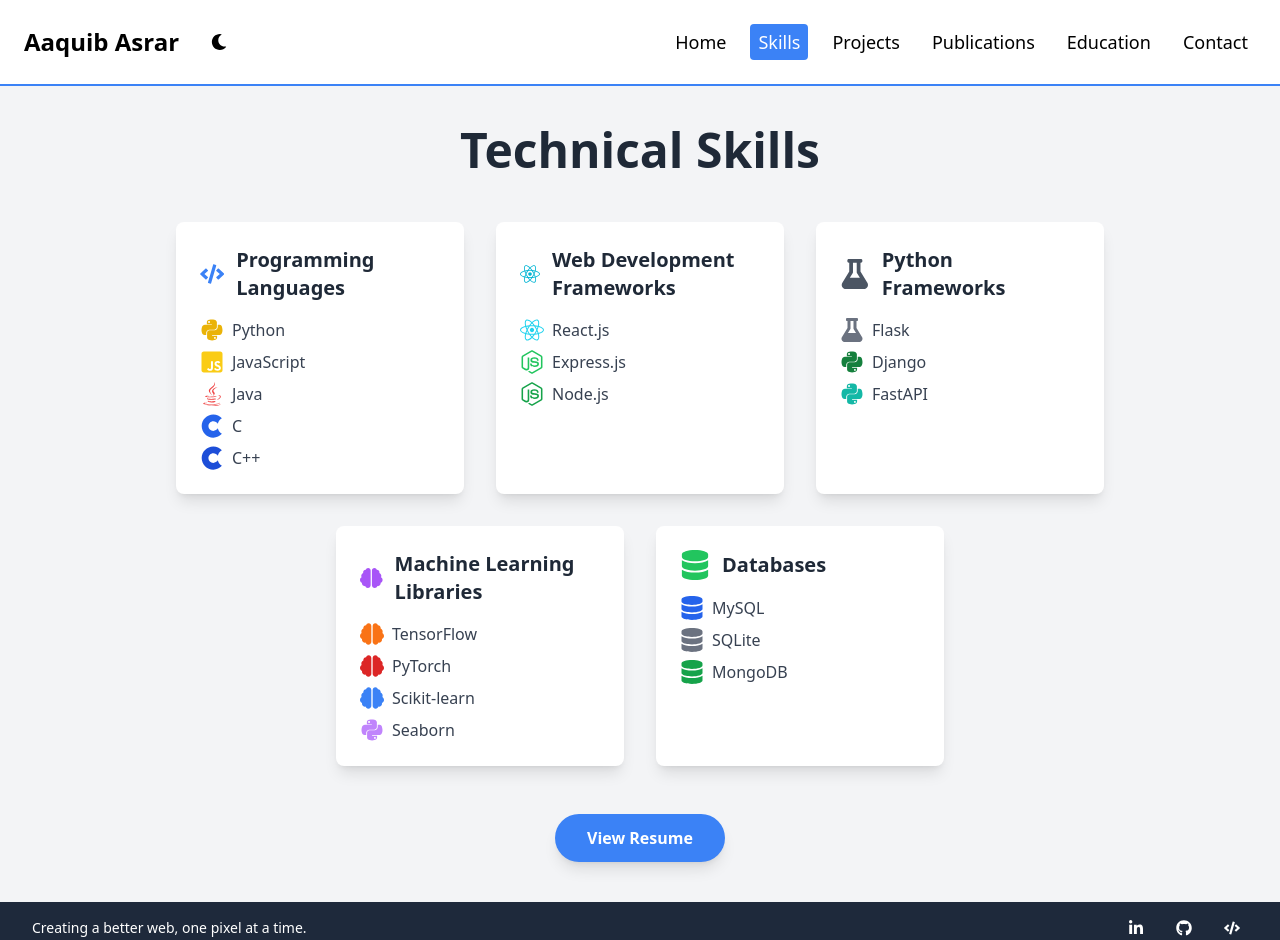
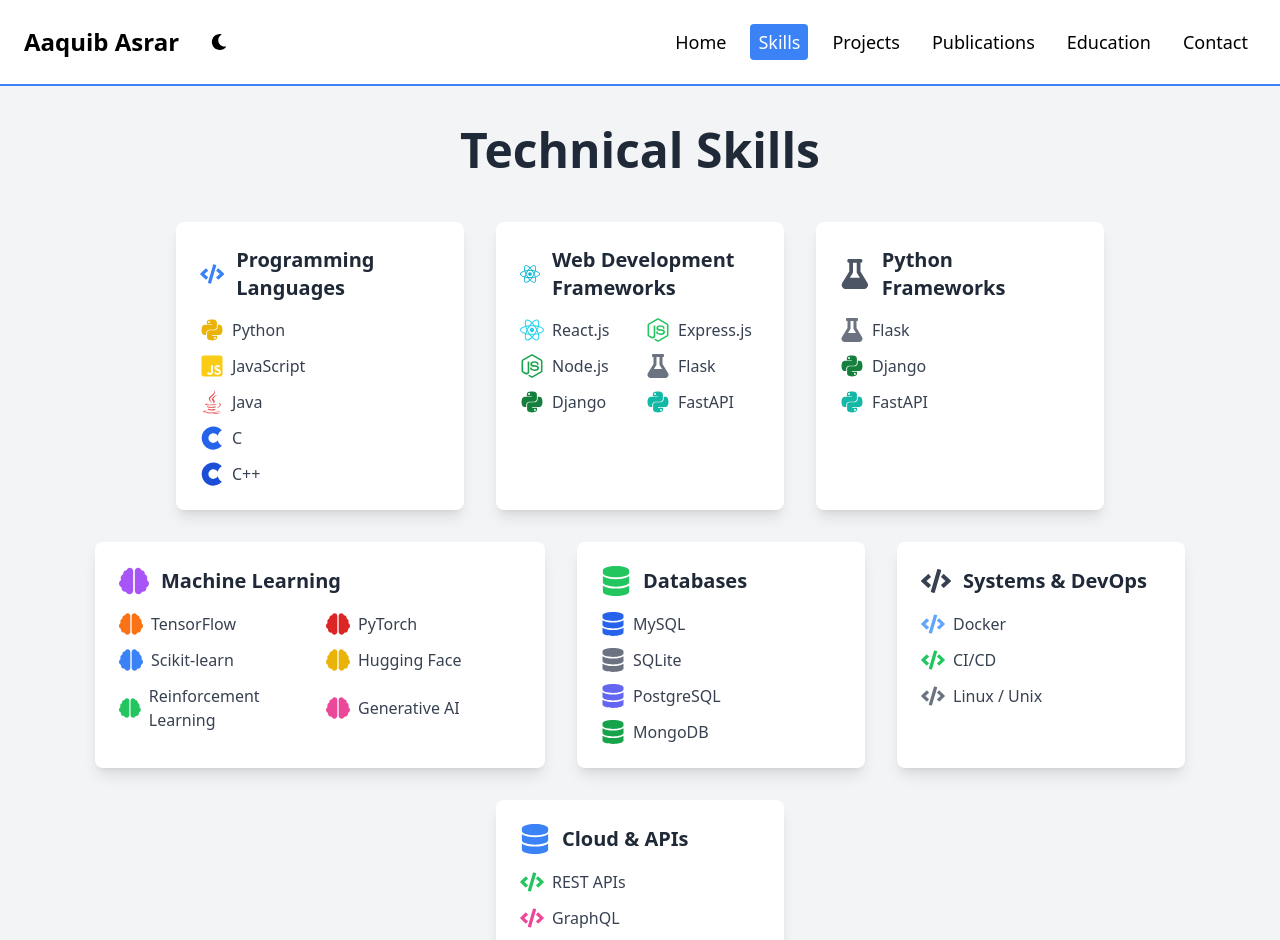
Before and after one commit to Aaquib07/portfolio, a React (Create React App) app: page /skills in a window 1280 px wide. Shown: the top 940 px of the page. Built offline with nearby package versions, Linux system fonts and the light colour scheme.

Commit message:
Added projects

```diff
--- a/src/components/ProjectCard.jsx
+++ b/src/components/ProjectCard.jsx
@@ -6,24 +6,24 @@
 
 const ProjectCard = memo(function ProjectCard({ project }) {
   return (
-    <div className="flex flex-col bg-rose-200 dark:bg-emerald-900 max-w-sm rounded-lg overflow-hidden shadow-lg m-4 p-4 transition hover:scale-110 duration-300 ease-in-out">
+    <div className="flex flex-col h-full bg-rose-200 dark:bg-emerald-900 rounded-lg overflow-hidden shadow-lg p-4 transition hover:scale-105 duration-300 ease-in-out">
       <img
         src={House}
         alt=""
-        className="w-fit object-cover rounded-lg"
-        style={{ height: "150px", width: "auto" }}
+        className="w-full h-40 object-cover rounded-lg"
+        style={{ height: "150px" }}
       />
       <div className="flex flex-col flex-grow px-6 py-4">
         <div className="font-bold text-xl mb-2 dark:text-slate-200">
           {project.title}
         </div>
-        <ul className="list-disc text-gray-700 dark:text-slate-200 text-base flex-grow">
+        <ul className="list-disc text-gray-700 dark:text-slate-200 text-base flex-grow pl-5">
           {project.description.map((desc, index) => (
             <li key={index}>{desc}</li>
           ))}
         </ul>
       </div>
-      <div className="flex flex-col justify-center gap-2 px-6 pt-4 pb-2">
+      <div className="mt-auto flex flex-col justify-center gap-2 px-6 pt-4 pb-2">
         <Link
           to={project.codeLink}
           target="_blank"
--- a/src/components/PublicationCard.jsx
+++ b/src/components/PublicationCard.jsx
@@ -4,8 +4,8 @@
 
 const PublicationCard = memo(function PublicationCard({ publication }) {
   return (
-    <div className='flex flex-col bg-rose-200 dark:bg-emerald-900 max-w-lg rounded-lg overflow-hidden shadow-lg m-4 p-4 transition hover:scale-110 duration-300 ease-in-out'>
-        <img src={House} alt="" className='w-fit object-cover rounded-lg' style={{ height: '150px', width: "auto" }} />
+    <div className='flex flex-col h-full bg-rose-200 dark:bg-emerald-900 rounded-lg overflow-hidden shadow-lg p-4 transition hover:scale-105 duration-300 ease-in-out'>
+        <img src={House} alt="" className='w-full h-40 object-cover rounded-lg' style={{ height: '150px' }} />
         <div className="flex flex-col flex-grow px-6 py-4">
             <div className="font-bold text-xl mb-2 dark:text-slate-200">
                 {publication.title}
@@ -17,7 +17,7 @@
                 {publication.description.map((desc, index) => <li key={index}>{desc}</li>)}
             </ul>
         </div>
-        <div className="flex justify-center px-6 pt-4 pb-2">
+        <div className="mt-auto flex flex-col justify-center gap-2 px-6 pt-4 pb-2">
             <Link to={publication.paperLink} target='_blank' rel='noopener noreferrer' className='flex items-center justify-center gap-2 bg-blue-500 hover:bg-blue-700 text-white font-bold py-2 px-4 rounded-full duration-300 ease-in-out hover:scale-105'>
                 <p>Publication Link</p>
             </Link>
--- a/src/components/Skills.jsx
+++ b/src/components/Skills.jsx
@@ -16,48 +16,72 @@
       title: "Programming Languages",
       icon: <FaCode className="text-3xl text-blue-500" />,
       skills: [
-        { name: "Python", icon: <FaPython className="text-2xl text-yellow-500" />, level: 90 },
-        { name: "JavaScript", icon: <FaJsSquare className="text-2xl text-yellow-400" />, level: 85 },
-        { name: "Java", icon: <FaJava className="text-2xl text-red-500" />, level: 80 },
-        { name: "C", icon: <FaCuttlefish className="text-2xl text-blue-600" />, level: 75 },
-        { name: "C++", icon: <FaCuttlefish className="text-2xl text-blue-700" />, level: 75 }
+        { name: "Python", icon: <FaPython className="text-2xl text-yellow-500" /> },
+        { name: "JavaScript", icon: <FaJsSquare className="text-2xl text-yellow-400" /> },
+        { name: "Java", icon: <FaJava className="text-2xl text-red-500" /> },
+        { name: "C", icon: <FaCuttlefish className="text-2xl text-blue-600" /> },
+        { name: "C++", icon: <FaCuttlefish className="text-2xl text-blue-700" /> }
       ]
     },
     {
       title: "Web Development Frameworks",
       icon: <FaReact className="text-3xl text-cyan-500" />,
       skills: [
-        { name: "React.js", icon: <FaReact className="text-2xl text-cyan-400" />, level: 85 },
-        { name: "Express.js", icon: <FaNodeJs className="text-2xl text-green-500" />, level: 80 },
-        { name: "Node.js", icon: <FaNodeJs className="text-2xl text-green-600" />, level: 80 }
+        { name: "React.js", icon: <FaReact className="text-2xl text-cyan-400" /> },
+        { name: "Express.js", icon: <FaNodeJs className="text-2xl text-green-500" /> },
+        { name: "Node.js", icon: <FaNodeJs className="text-2xl text-green-600" /> },
+        { name: "Flask", icon: <FaFlask className="text-2xl text-gray-500" /> },
+        { name: "Django", icon: <FaPython className="text-2xl text-green-700" /> },
+        { name: "FastAPI", icon: <FaPython className="text-2xl text-teal-500" /> }
       ]
     },
     {
       title: "Python Frameworks",
       icon: <FaFlask className="text-3xl text-gray-600" />,
       skills: [
-        { name: "Flask", icon: <FaFlask className="text-2xl text-gray-500" />, level: 85 },
-        { name: "Django", icon: <FaPython className="text-2xl text-green-700" />, level: 80 },
-        { name: "FastAPI", icon: <FaPython className="text-2xl text-teal-500" />, level: 75 }
+        { name: "Flask", icon: <FaFlask className="text-2xl text-gray-500" /> },
+        { name: "Django", icon: <FaPython className="text-2xl text-green-700" /> },
+        { name: "FastAPI", icon: <FaPython className="text-2xl text-teal-500" /> }
       ]
     },
     {
-      title: "Machine Learning Libraries",
+      title: "Machine Learning",
       icon: <FaBrain className="text-3xl text-purple-500" />,
       skills: [
-        { name: "TensorFlow", icon: <FaBrain className="text-2xl text-orange-500" />, level: 80 },
-        { name: "PyTorch", icon: <FaBrain className="text-2xl text-red-600" />, level: 80 },
-        { name: "Scikit-learn", icon: <FaBrain className="text-2xl text-blue-500" />, level: 85 },
-        { name: "Seaborn", icon: <FaPython className="text-2xl text-purple-400" />, level: 75 }
+        { name: "TensorFlow", icon: <FaBrain className="text-2xl text-orange-500" /> },
+        { name: "PyTorch", icon: <FaBrain className="text-2xl text-red-600" /> },
+        { name: "Scikit-learn", icon: <FaBrain className="text-2xl text-blue-500" /> },
+        { name: "Hugging Face", icon: <FaBrain className="text-2xl text-yellow-500" /> },
+        { name: "Reinforcement Learning", icon: <FaBrain className="text-2xl text-green-500" /> },
+        { name: "Generative AI", icon: <FaBrain className="text-2xl text-pink-500" /> }
       ]
     },
     {
       title: "Databases",
       icon: <FaDatabase className="text-3xl text-green-500" />,
       skills: [
-        { name: "MySQL", icon: <FaDatabase className="text-2xl text-blue-600" />, level: 85 },
-        { name: "SQLite", icon: <FaDatabase className="text-2xl text-gray-500" />, level: 80 },
-        { name: "MongoDB", icon: <FaDatabase className="text-2xl text-green-600" />, level: 75 }
+        { name: "MySQL", icon: <FaDatabase className="text-2xl text-blue-600" /> },
+        { name: "SQLite", icon: <FaDatabase className="text-2xl text-gray-500" /> },
+        { name: "PostgreSQL", icon: <FaDatabase className="text-2xl text-indigo-500" /> },
+        { name: "MongoDB", icon: <FaDatabase className="text-2xl text-green-600" /> }
+      ]
+    },
+    {
+      title: "Systems & DevOps",
+      icon: <FaCode className="text-3xl text-gray-700" />,
+      skills: [
+        { name: "Docker", icon: <FaCode className="text-2xl text-blue-400" /> },
+        { name: "CI/CD", icon: <FaCode className="text-2xl text-green-500" /> },
+        { name: "Linux / Unix", icon: <FaCode className="text-2xl text-gray-500" /> }
+      ]
+    },
+    {
+      title: "Cloud & APIs",
+      icon: <FaDatabase className="text-3xl text-blue-500" />,
+      skills: [
+        { name: "REST APIs", icon: <FaCode className="text-2xl text-green-500" /> },
+        { name: "GraphQL", icon: <FaCode className="text-2xl text-pink-500" /> },
+        { name: "GCP", icon: <FaCode className="text-2xl text-yellow-500" /> }
       ]
     }
   ];
@@ -66,7 +90,7 @@
     <div>
       <Navbar />
       <div className='bg-gray-100 text-gray-800 dark:bg-zinc-900 min-h-screen py-10 px-6'>
-        <div className="max-w-6xl mx-auto">
+        <div className="max-w-8xl mx-auto">
           <motion.h2
             className='dark:text-slate-200 text-5xl font-bold mb-12 text-center'
             initial={{ opacity: 0, y: -50 }}
@@ -80,7 +104,7 @@
             {skillCategories.map((category, index) => (
               <motion.div
                 key={index}
-                className="bg-white dark:bg-zinc-800 shadow-lg rounded-lg p-6 w-72 hover:shadow-xl transition-shadow duration-300"
+                className={`bg-white dark:bg-zinc-800 shadow-lg rounded-lg p-6 hover:shadow-xl transition-shadow duration-300 ${category.title === "Machine Learning" ? "w-[450px]" : "w-72"}`}
                 initial={{ opacity: 0, scale: 0.9 }}
                 animate={{ opacity: 1, scale: 1 }}
                 transition={{ duration: 0.5, delay: index * 0.1 }}
@@ -89,7 +113,7 @@
                   {category.icon}
                   <h3 className="text-xl font-semibold ml-3 dark:text-white">{category.title}</h3>
                 </div>
-                <div className="space-y-2">
+                <div className={`grid gap-3 ${category.skills.length > 5 ? "grid-cols-2" : "grid-cols-1"}`}>
                   {category.skills.map((skill, skillIndex) => (
                     <div key={skillIndex} className="flex items-center">
                       {skill.icon}
```
Also changed, not shown: src/components/Projects.jsx (+16 -8 lines), src/components/Publications.jsx (+9 -1 lines).
